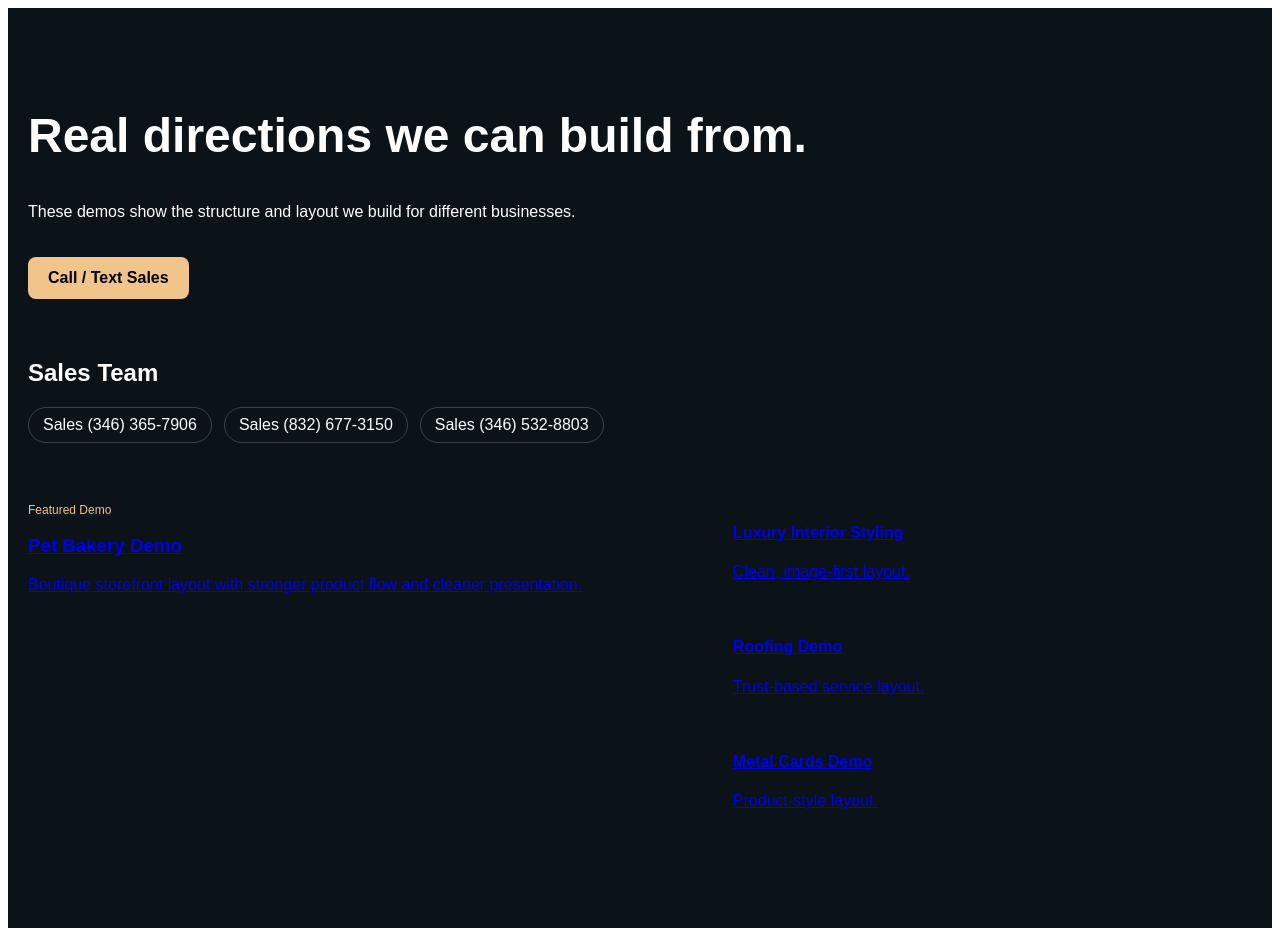
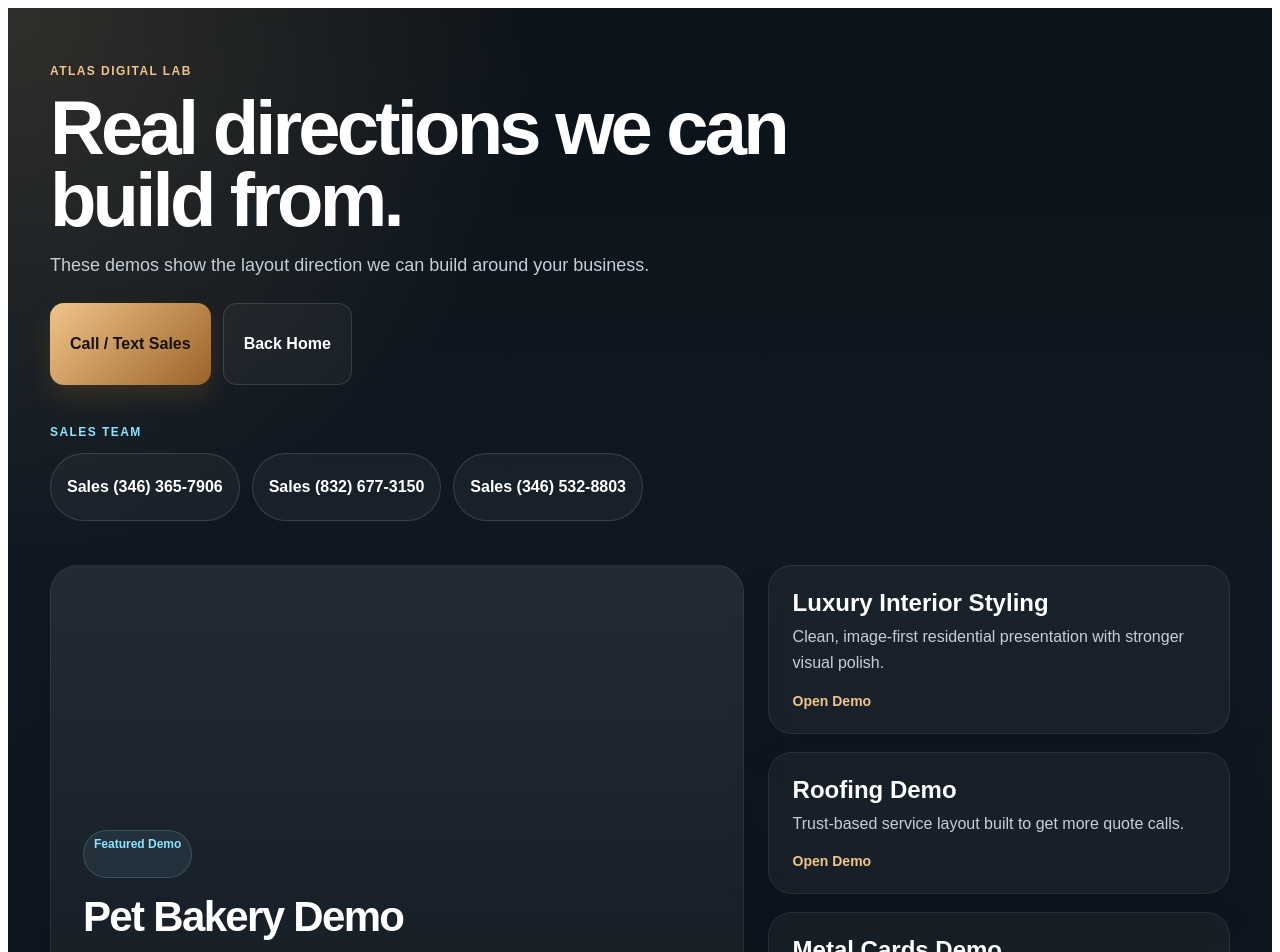
Before and after one commit to Paul4240/atlas-digital-lab, a Next.js app: page /demos in a window 1280 px wide. Shown: the top 952 px of the page. Built offline with nearby package versions, Linux system fonts and the light colour scheme.

Commit message:
replace demos page

```diff
--- a/app/demos/page.tsx
+++ b/app/demos/page.tsx
@@ -4,160 +4,292 @@ import Link from "next/link";
 
 export default function DemosPage() {
   return (
-    <main className="page">
+    <main
+      style={{
+        minHeight: "100vh",
+        background:
+          "radial-gradient(circle at top left, rgba(240,196,138,0.16), transparent 32%), linear-gradient(180deg, #0b1218 0%, #101923 50%, #0c141c 100%)",
+        color: "white",
+        fontFamily: "Arial, sans-serif",
+      }}
+    >
+      <div
+        style={{
+          maxWidth: 1180,
+          margin: "0 auto",
+          padding: "56px 20px 80px",
+        }}
+      >
+        <section style={{ marginBottom: 40 }}>
+          <div
+            style={{
+              fontSize: 12,
+              fontWeight: 800,
+              letterSpacing: "0.12em",
+              textTransform: "uppercase",
+              color: "#f0c48a",
+              marginBottom: 14,
+            }}
+          >
+            Atlas Digital Lab
+          </div>
 
-      {/* HERO */}
-      <section className="hero">
-        <h1>Real directions we can build from.</h1>
-        <p>
-          These demos show the structure and layout we build for different businesses.
+          <h1
+            style={{
+              fontSize: "clamp(42px, 6vw, 76px)",
+              lineHeight: 0.95,
+              letterSpacing: "-0.05em",
+              margin: "0 0 14px",
+              maxWidth: 760,
+            }}
+          >
+            Real directions we can build from.
+          </h1>
+
+          <p
+            style={{
+              color: "#c5ced6",
+              fontSize: 18,
+              lineHeight: 1.7,
+              maxWidth: 760,
+              margin: 0,
+            }}
+          >
+            These demos show the layout direction we can build around your business.
           </p>
 
-        <a href="tel:3463657906" className="cta">
+          <div style={{ display: "flex", gap: 12, flexWrap: "wrap", marginTop: 22 }}>
+            <a href="tel:3463657906" style={primaryBtn}>
               Call / Text Sales
             </a>
-      </section>
-
-      {/* SALES */}
-      <section className="sales">
-        <h2>Sales Team</h2>
-
-        <div className="salesRow">
-          <a href="tel:3463657906">Sales (346) 365-7906</a>
-          <a href="tel:8326773150">Sales (832) 677-3150</a>
-          <a href="tel:3465328803">Sales (346) 532-8803</a>
+            <Link href="/" style={ghostBtn}>
+              Back Home
+            </Link>
           </div>
         </section>
 
-      {/* DEMOS */}
-      <section className="demoWrap">
+        <section style={{ marginBottom: 44 }}>
+          <div
+            style={{
+              fontSize: 12,
+              fontWeight: 800,
+              letterSpacing: "0.12em",
+              textTransform: "uppercase",
+              color: "#8fe4ff",
+              marginBottom: 14,
+            }}
+          >
+            Sales Team
+          </div>
 
-        {/* BIG FEATURE */}
-        <Link href="/demo/pet-bakery" className="feature">
-          <div>
-            <div className="tag">Featured Demo</div>
-            <h3>Pet Bakery Demo</h3>
-            <p>
-              Boutique storefront layout with stronger product flow and cleaner presentation.
-            </p>
+          <div style={{ display: "flex", gap: 12, flexWrap: "wrap" }}>
+            <a href="tel:3463657906" style={pill}>
+              Sales (346) 365-7906
+            </a>
+            <a href="tel:8326773150" style={pill}>
+              Sales (832) 677-3150
+            </a>
+            <a href="tel:3465328803" style={pill}>
+              Sales (346) 532-8803
+            </a>
+          </div>
+        </section>
+
+        <section>
+          <div
+            className="demo-grid"
+            style={{
+              display: "grid",
+              gridTemplateColumns: "1.2fr 0.8fr",
+              gap: 24,
+            }}
+          >
+            <Link href="/demo/pet-bakery" style={featureCard}>
+              <div
+                style={{
+                  display: "inline-flex",
+                  width: "fit-content",
+                  minHeight: 34,
+                  padding: "6px 10px",
+                  borderRadius: 999,
+                  fontSize: 12,
+                  fontWeight: 800,
+                  background: "rgba(143,228,255,0.08)",
+                  border: "1px solid rgba(143,228,255,0.18)",
+                  color: "#8fe4ff",
+                  marginBottom: 18,
+                }}
+              >
+                Featured Demo
+              </div>
+
+              <div
+                style={{
+                  fontSize: 42,
+                  fontWeight: 800,
+                  lineHeight: 1.02,
+                  letterSpacing: "-0.04em",
+                  marginBottom: 12,
+                }}
+              >
+                Pet Bakery Demo
+              </div>
+
+              <div
+                style={{
+                  color: "#d2dae0",
+                  fontSize: 17,
+                  lineHeight: 1.7,
+                  maxWidth: 560,
+                }}
+              >
+                Boutique storefront direction with stronger product presentation,
+                cleaner flow, and a more polished look.
+              </div>
+
+              <div
+                style={{
+                  marginTop: 22,
+                  color: "#f0c48a",
+                  fontWeight: 800,
+                  fontSize: 15,
+                }}
+              >
+                Open Demo
               </div>
             </Link>
 
-        {/* SIDE CARDS */}
-        <div className="cards">
-          <Link href="/demo/home-styling" className="card">
-            <h4>Luxury Interior Styling</h4>
-            <p>Clean, image-first layout.</p>
+            <div
+              style={{
+                display: "grid",
+                gap: 18,
+              }}
+            >
+              <Link href="/demo/home-styling" style={sideCard}>
+                <div style={sideTitle}>Luxury Interior Styling</div>
+                <div style={sideText}>
+                  Clean, image-first residential presentation with stronger visual polish.
+                </div>
+                <div style={sideArrow}>Open Demo</div>
               </Link>
 
-          <Link href="/demo/roofing" className="card">
-            <h4>Roofing Demo</h4>
-            <p>Trust-based service layout.</p>
+              <Link href="/demo/roofing" style={sideCard}>
+                <div style={sideTitle}>Roofing Demo</div>
+                <div style={sideText}>
+                  Trust-based service layout built to get more quote calls.
+                </div>
+                <div style={sideArrow}>Open Demo</div>
               </Link>
 
-          <Link href="/demo/metal-cards" className="card">
-            <h4>Metal Cards Demo</h4>
-            <p>Product-style layout.</p>
+              <Link href="/demo/metal-cards" style={sideCard}>
+                <div style={sideTitle}>Metal Cards Demo</div>
+                <div style={sideText}>
+                  Product-style layout with stronger offer structure and better sales flow.
+                </div>
+                <div style={sideArrow}>Open Demo</div>
               </Link>
             </div>
-
+          </div>
         </section>
+      </div>
 
       <style jsx>{`
-        .page {
-          background: #0b1218;
-          color: white;
-          min-height: 100vh;
-          padding: 60px 20px;
-          font-family: Arial, sans-serif;
-        }
-
-        .hero {
-          max-width: 900px;
-          margin-bottom: 60px;
-        }
-
-        h1 {
-          font-size: 48px;
-        }
-
-        .cta {
-          display: inline-block;
-          margin-top: 20px;
-          background: #f0c48a;
-          color: black;
-          padding: 12px 20px;
-          border-radius: 8px;
-          text-decoration: none;
-          font-weight: bold;
-        }
-
-        .sales {
-          margin-bottom: 60px;
-        }
-
-        .salesRow {
-          display: flex;
-          gap: 12px;
-          flex-wrap: wrap;
-        }
-
-        .salesRow a {
-          border: 1px solid rgba(255,255,255,.2);
-          padding: 8px 14px;
-          border-radius: 999px;
-          text-decoration: none;
-          color: white;
-        }
-
-        .demoWrap {
-          display: grid;
-          grid-template-columns: 1.3fr 1fr;
-          gap: 30px;
-        }
-
-        .feature {
-          background: rgba(255,255,255,0.05);
-          padding: 30px;
-          border-radius: 20px;
-          text-decoration: none;
-          color: white;
-          min-height: 260px;
-          display: flex;
-          align-items: flex-end;
-        }
-
-        .tag {
-          font-size: 12px;
-          color: #f0c48a;
-          margin-bottom: 10px;
-        }
-
-        .cards {
-          display: flex;
-          flex-direction: column;
-          gap: 20px;
-        }
-
-        .card {
-          background: rgba(255,255,255,0.05);
-          padding: 20px;
-          border-radius: 16px;
-          text-decoration: none;
-          color: white;
-        }
-
-        @media (max-width: 768px) {
-          .demoWrap {
-            grid-template-columns: 1fr;
-          }
-
-          h1 {
-            font-size: 32px;
+        @media (max-width: 900px) {
+          .demo-grid {
+            grid-template-columns: 1fr !important;
           }
         }
       `}</style>
-
     </main>
   );
 }
+
+const primaryBtn: React.CSSProperties = {
+  display: "inline-flex",
+  alignItems: "center",
+  justifyContent: "center",
+  minHeight: 54,
+  padding: "13px 20px",
+  borderRadius: 14,
+  background: "linear-gradient(135deg, #f0c48a, #9b6327)",
+  color: "#17110b",
+  textDecoration: "none",
+  fontWeight: 800,
+  boxShadow: "0 12px 24px rgba(155, 99, 39, 0.24)",
+};
+
+const ghostBtn: React.CSSProperties = {
+  display: "inline-flex",
+  alignItems: "center",
+  justifyContent: "center",
+  minHeight: 54,
+  padding: "13px 20px",
+  borderRadius: 14,
+  border: "1px solid rgba(255,255,255,0.12)",
+  background: "rgba(255,255,255,0.04)",
+  color: "white",
+  textDecoration: "none",
+  fontWeight: 800,
+};
+
+const pill: React.CSSProperties = {
+  display: "inline-flex",
+  alignItems: "center",
+  justifyContent: "center",
+  minHeight: 46,
+  padding: "10px 16px",
+  borderRadius: 999,
+  border: "1px solid rgba(255,255,255,0.14)",
+  color: "white",
+  background: "rgba(255,255,255,0.04)",
+  textDecoration: "none",
+  fontWeight: 700,
+};
+
+const featureCard: React.CSSProperties = {
+  textDecoration: "none",
+  color: "white",
+  borderRadius: 28,
+  padding: 32,
+  minHeight: 380,
+  display: "flex",
+  flexDirection: "column",
+  justifyContent: "flex-end",
+  background:
+    "linear-gradient(180deg, rgba(255,255,255,0.08), rgba(255,255,255,0.03))",
+  border: "1px solid rgba(255,255,255,0.08)",
+  boxShadow: "0 18px 44px rgba(0,0,0,0.16)",
+};
+
+const sideCard: React.CSSProperties = {
+  textDecoration: "none",
+  color: "white",
+  borderRadius: 24,
+  padding: 24,
+  background: "rgba(255,255,255,0.04)",
+  border: "1px solid rgba(255,255,255,0.08)",
+  boxShadow: "0 18px 44px rgba(0,0,0,0.12)",
+  display: "flex",
+  flexDirection: "column",
+  justifyContent: "center",
+};
+
+const sideTitle: React.CSSProperties = {
+  fontSize: 24,
+  fontWeight: 800,
+  lineHeight: 1.08,
+  marginBottom: 8,
+};
+
+const sideText: React.CSSProperties = {
+  color: "#c7cfd6",
+  fontSize: 16,
+  lineHeight: 1.65,
+  marginBottom: 16,
+};
+
+const sideArrow: React.CSSProperties = {
+  color: "#f0c48a",
+  fontWeight: 800,
+  fontSize: 14,
+};
```
Lines whose indentation alone changed are shown as unchanged.
